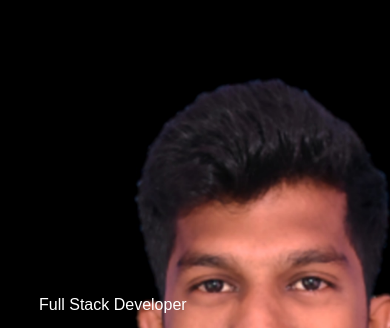
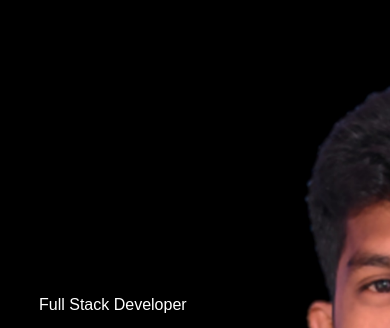
Before and after one commit to rohitsjadhav97/Portfolio, a plain HTML site: page index.html in a window 390 px wide. Shown: the part 126-454 px from the top of the page. Drawn offline with Linux system fonts and the light colour scheme.

Commit message:
Update style.css

```diff
--- a/style.css
+++ b/style.css
@@ -277,7 +277,7 @@ nav .fas,nav .fa-solid{
 }
 @media only screen and (max-width: 600px) {
     #header{
-        background-image: url(images/1684060901482\ -\ Copy.jpg);
+        background-image: url(images/small_size.jpg);
     }
     .header-text{
         margin-top: 100%;
```
